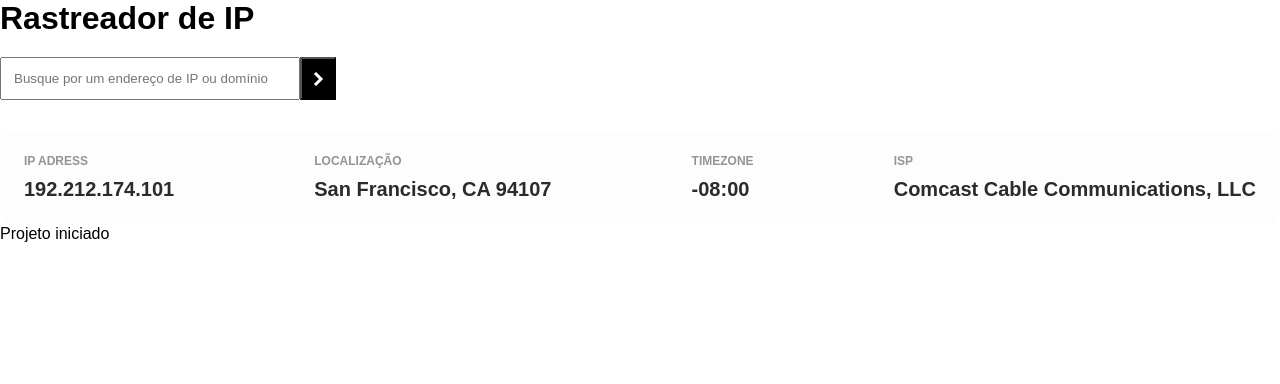
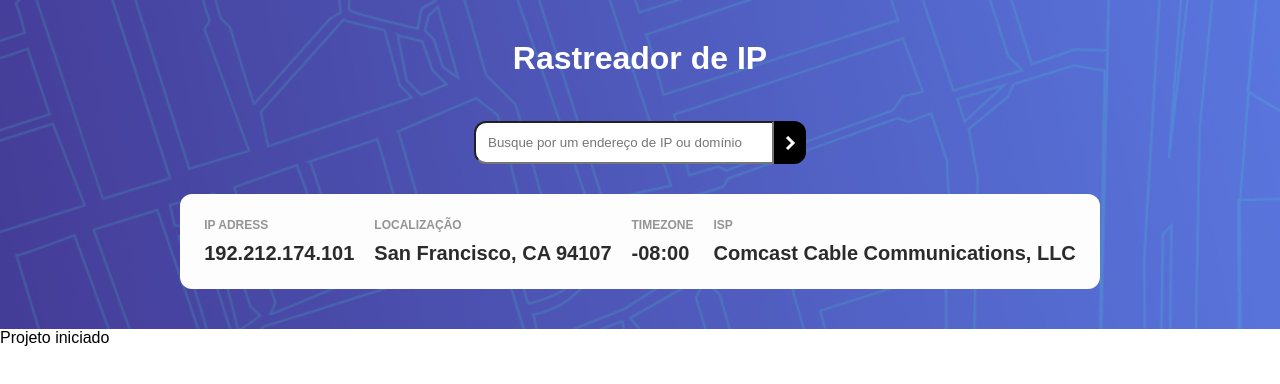
Before and after one commit to estefpimenta/ipAddressTracker, a React (Vite) app: page / in a window 1280 px wide. Shown: the top 384 px of the page. Built offline with nearby package versions, Linux system fonts and the light colour scheme.

Commit message:
Header component

```diff
--- a/src/App.jsx
+++ b/src/App.jsx
@@ -1,17 +1,11 @@
 import './App.css'
-import SearchBar from './components/SearchBar/SearchBar';
-import InfoPanel from './components/InfoPanel/InfoPanel';
+import Header from './components/Header/Header'
 
 function App() {
 
   return (
     <>
-      <header>
-        <h1>Rastreador de IP</h1>
-        <SearchBar />
-
-        <InfoPanel />
-      </header>
+      <Header />
 
       <main>
         <p>Projeto iniciado</p>
--- /dev/null
+++ b/src/components/Header/Header.css
@@ -0,0 +1,18 @@
+.header {
+  display: flex;
+  flex-direction: column;
+  align-items: center;
+
+  padding: 40px 20px;
+
+  min-height: 300px;
+
+  background-image: url('../../assets/pattern-bg-desktop.png');
+  background-repeat: no-repeat;
+  background-size: cover;
+}
+
+.header h1 {
+  color: white;
+  margin-bottom: 24px;
+}
--- /dev/null
+++ b/src/components/Header/Header.jsx
@@ -0,0 +1,18 @@
+import './Header.css';
+
+import SearchBar from '../SearchBar/SearchBar';
+import InfoPanel from '../InfoPanel/InfoPanel';
+
+function Header() {
+
+
+    return(
+        <header className='header'>
+            <h1>Rastreador de IP</h1>
+            <SearchBar />
+            <InfoPanel />
+        </header>
+    )
+}
+
+export default Header;
--- a/src/components/SearchBar/SearchBar.css
+++ b/src/components/SearchBar/SearchBar.css
@@ -1,11 +1,13 @@
 .search-bar {
   display: flex;
   margin-top: 20px;
+
 }
 
 .search-bar input {
   padding: 12px;
   width: 300px;
+  border-radius: 12px 0 0 12px;
 }
 
 .search-bar button {
@@ -15,4 +17,6 @@
   background-repeat: no-repeat;
   background-position: center;
   background-color:  black;
+  border-radius: 0 12px 12px 0;
+  border: none;
 }
```
